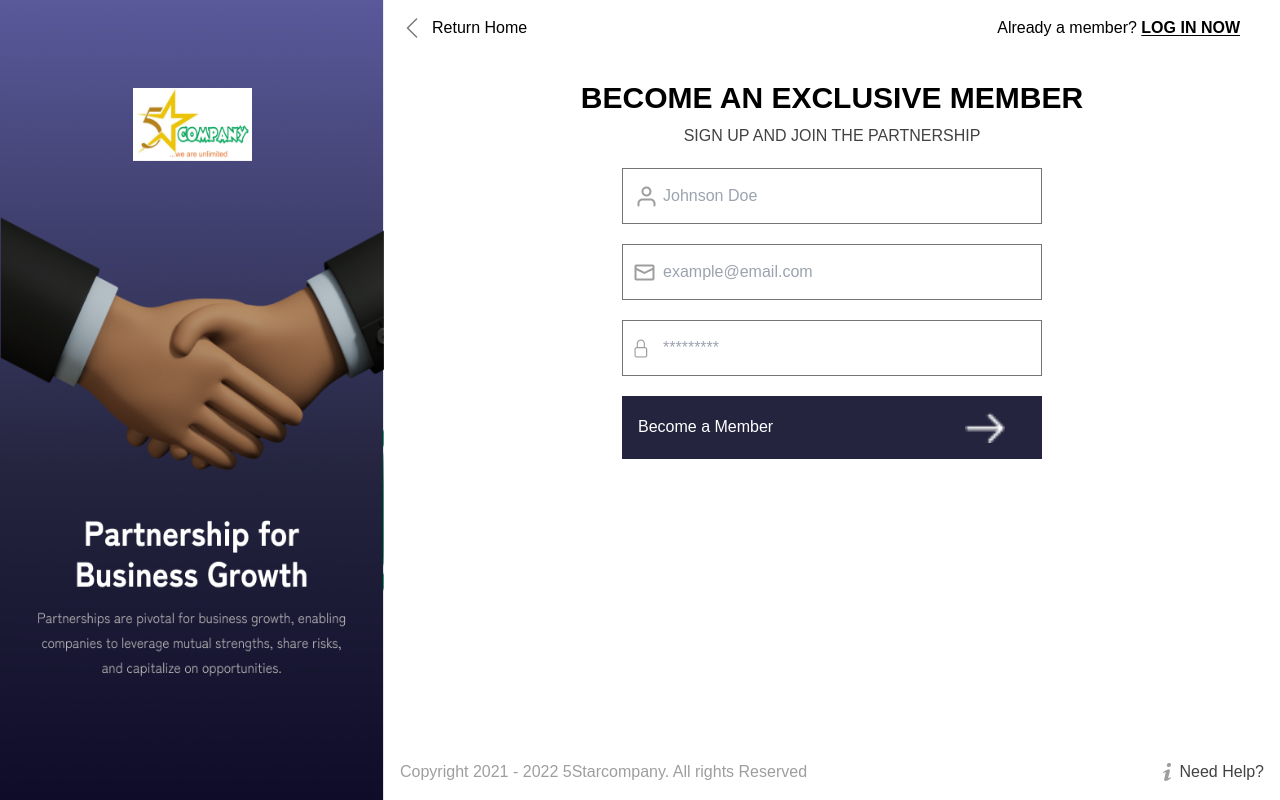
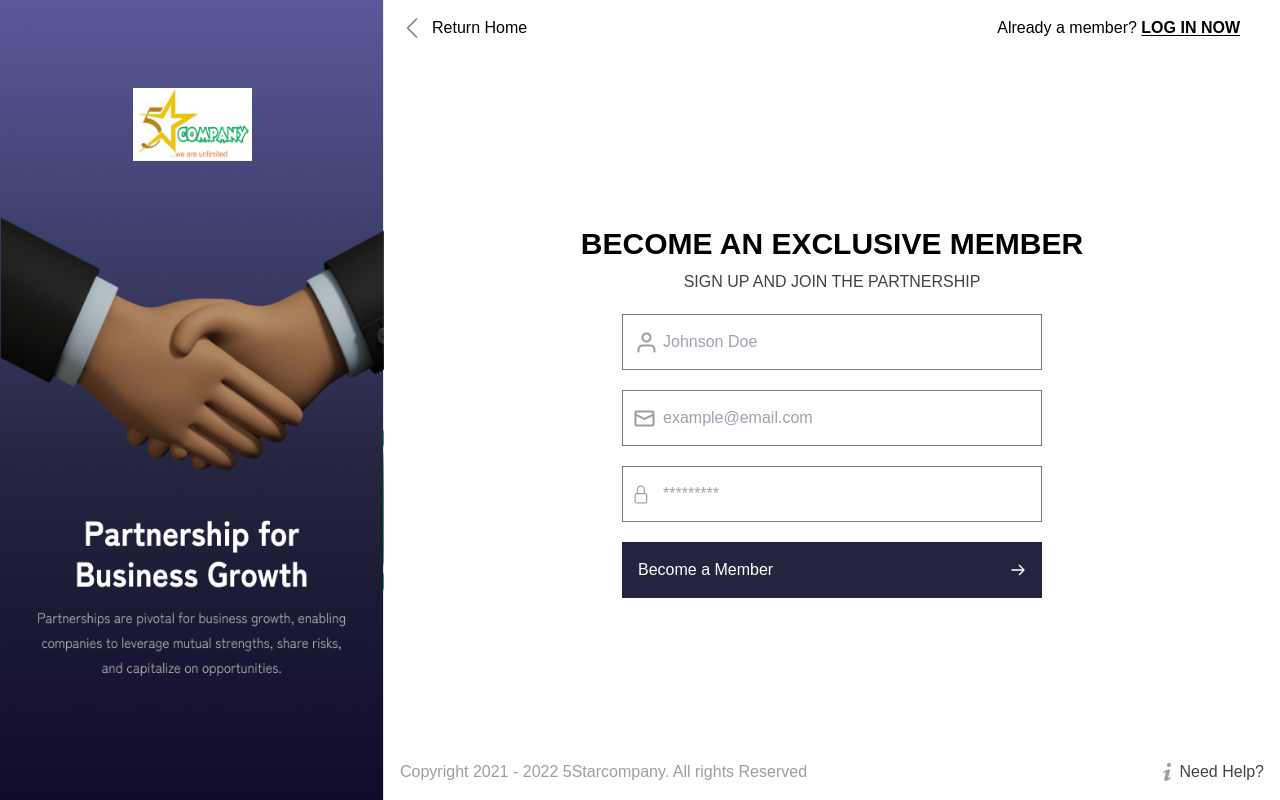
Before and after one commit to devwande/5star-company, a React (Vite) app: page / in a window 1280 px wide. Built offline with nearby package versions, Linux system fonts and the light colour scheme; a web font is replaced by a local one.

Commit message:
fix: add react icons

```diff
--- a/package.json
+++ b/package.json
@@ -11,7 +11,8 @@
   },
   "dependencies": {
     "react": "^18.2.0",
-    "react-dom": "^18.2.0"
+    "react-dom": "^18.2.0",
+    "react-icons": "^5.2.1"
   },
   "devDependencies": {
     "@types/react": "^18.2.66",
--- a/src/App.tsx
+++ b/src/App.tsx
@@ -3,16 +3,15 @@ import chevronLeft from "./assets/images/chevron-left.png";
 import iconUser from "./assets/images/icon-user.png";
 import email from "./assets/images/email.png";
 import password from "./assets/images/password.png";
-import next from "./assets/images/next.png";
 import needHelp from "./assets/images/need-help.png";
+import { HiOutlineArrowRight } from "react-icons/hi";
 
 function App() {
   return (
     <div className="flex h-screen">
       <img src={leftSection} alt="leftImage" className="h-screen w-96" />
 
-      <div className="flex flex-col justify-between w-full">
-        <div>
+      <div className="w-full flex flex-col justify-between">
         <div className="flex justify-between items-start pt-4 pl-4 pr-4">
           <div className="flex items-center">
             <img src={chevronLeft} alt="return sign" className="mr-2" />
@@ -69,15 +68,15 @@ function App() {
 
             <button
               type="button"
-                className="bg-darkblue text-white font-zenkaku flex items-center p-4 w-full"
+              className="bg-darkblue text-white font-zenkaku flex items-center p-4 w-full justify-between"
             >
               <p className="">Become a Member </p>
               {/* use react icons */}
-                <img src={next} alt="next" className="ml-48 w-10" />
+              <HiOutlineArrowRight />
             </button>
           </form>
         </div>
-        </div>
+
         <div className="flex justify-between items-start p-4">
           <p className="font-zenkaku font-400 text-lightash">
             Copyright 2021 - 2022 5Starcompany. All rights Reserved
--- a/tailwind.config.js
+++ b/tailwind.config.js
@@ -13,10 +13,6 @@ export default {
          lightgrey: "#757575",
          lightash: "#9E9E9E",
       },
-      // inset: {
-      //   "36px" : "36px",
-      //   "491px" : "491px"
-      // }
     },
     fontFamily: {
         zenkaku: ["Zen Kaku Gothic Antique", "sans-serif"],
```
Also changed, not shown: 1 other file (tests, documents, lock files or other folders). Lines whose indentation alone changed are shown as unchanged.
